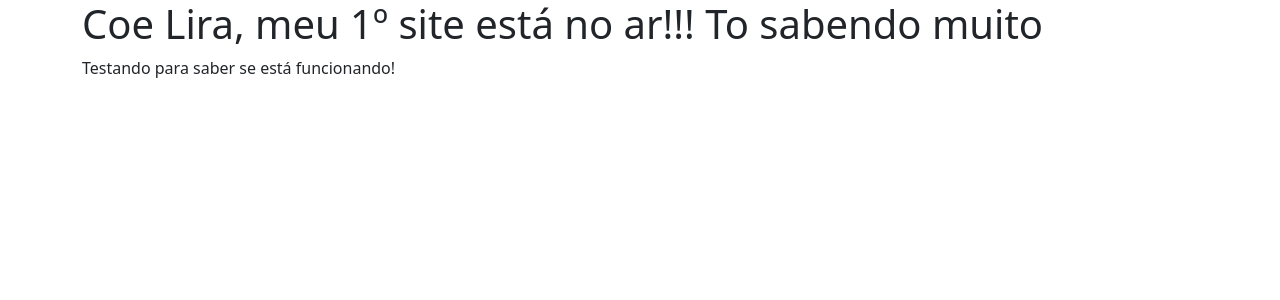
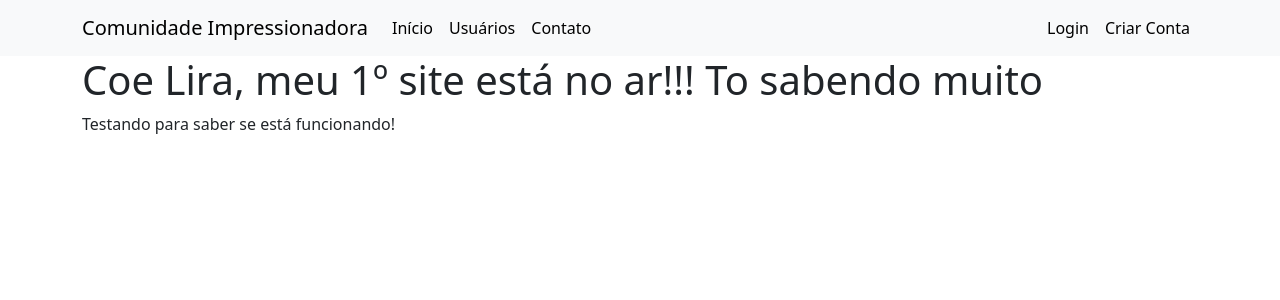
Before and after one commit to TassioTenorio/blog_website_design, a Flask app: page /home in a window 1280 px wide. Shown: the top 300 px of the page. Run offline with Flask 3, Linux system fonts and the light colour scheme.

Commit message:
adding route for login page and criarconta page

```diff
--- a/main.py
+++ b/main.py
@@ -1,10 +1,12 @@
-from flask import Flask, render_template
+from flask import Flask, render_template, url_for
 
 app = Flask(__name__)
 
+lista_usuarios = ['Tassio', 'Nayara', 'Maria Eduarda', 'Thais']
+
 # decorators
 @app.route('/home')
-def hello_world():
+def home():
     return render_template('home.html')
 
 
@@ -13,5 +15,15 @@ def contato():
     return render_template('contato.html')
 
 
+@app.route('/lista_usuarios')
+def usuarios():
+    return render_template('usuarios.html', lista_usuarios=lista_usuarios)
+
+
+@app.route('/login')
+def login():
+    return render_template('login.html', login=login)
+
+
 if __name__ == '__main__':
     app.run(debug=True)
--- a/templates/base.html
+++ b/templates/base.html
@@ -10,6 +10,8 @@
       {% endblock %}
 </head>
 <body>
+      {% include 'navbar.html' %}
+
       {% block body %}
 
       {% endblock %}
--- /dev/null
+++ b/templates/navbar.html
@@ -0,0 +1,30 @@
+<nav class="navbar navbar-expand-lg bg-body-tertiary">
+  <div class="container-fluid container">
+    <a class="navbar-brand" href="/home">Comunidade Impressionadora</a>
+    <button class="navbar-toggler" type="button" data-bs-toggle="collapse" data-bs-target="#navbarSupportedContent" aria-controls="navbarSupportedContent" aria-expanded="false" aria-label="Toggle navigation">
+      <span class="navbar-toggler-icon"></span>
+    </button>
+    <div class="collapse navbar-collapse" id="navbarSupportedContent">
+      <ul class="navbar-nav me-auto mb-2 mb-lg-0">
+         <li class="nav-item">
+          <a class="nav-link active" aria-current="page" href="{{url_for('home')}}">Início</a>
+        </li>
+        <li class="nav-item">
+          <a class="nav-link active" aria-current="page" href="{{url_for('usuarios')}}">Usuários</a>
+        </li>
+         <li class="nav-item">
+          <a class="nav-link active" aria-current="page" href="{{url_for('contato')}}">Contato</a>
+        </li>
+      </ul>
+
+      <ul class="d-flex navbar-nav">
+        <li class="nav-item">
+             <a class="nav-link active" aria-current="page" href="{{url_for('login')}}">Login</a>
+        </li>
+        <li class="nav-item">
+            <a class="nav-link active" aria-current="page" href="{{url_for('login')}}">Criar Conta</a>
+        </li>
+      </ul>
+    </div>
+  </div>
+</nav>
```
Also changed, not shown: templates/criarconta.html (added, +7 -0 lines), templates/login.html (added, +16 -0 lines), templates/usuarios.html (added, +11 -0 lines).
